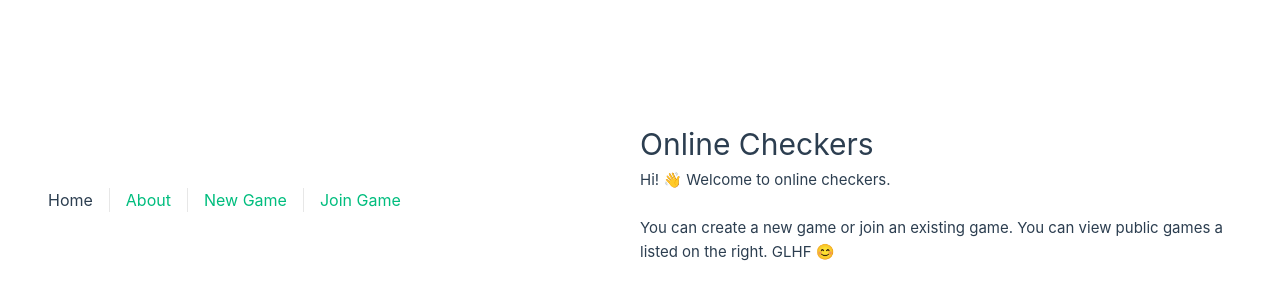
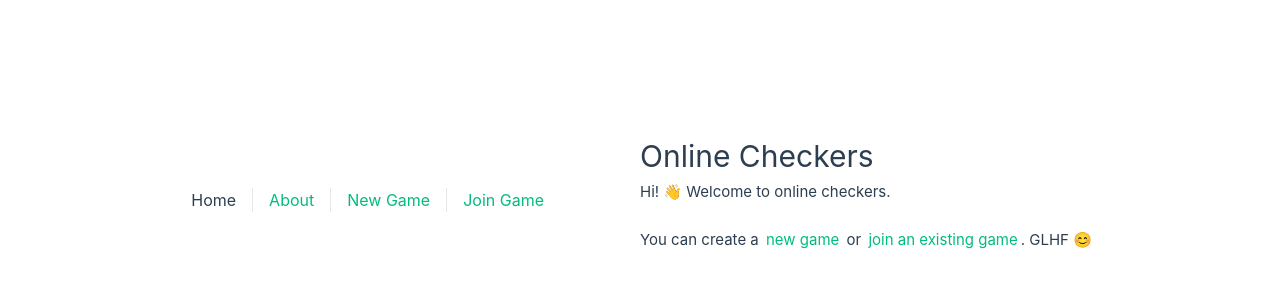
Before and after one commit to bostelk/online-checkers, a Vue app in the folder vue-project/: page / in a window 1280 px wide. Shown: the part 208-508 px from the top of the page. Built offline with nearby package versions, Linux system fonts and the light colour scheme; the HTML template or start-up script is replaced by a standard one.

Commit message:
Improve call to action.

```diff
--- a/vue-project/src/views/HomeView.vue
+++ b/vue-project/src/views/HomeView.vue
@@ -6,8 +6,8 @@
     <p>Hi! 👋 Welcome to online checkers.</p>
     <br />
     <p>
-      You can create a new game or join an existing game. You can view public games a listed on the
-      right. GLHF 😊
+      You can create a <RouterLink to="/games/new">new game</RouterLink> or
+      <RouterLink to="/games">join an existing game</RouterLink>. GLHF 😊
     </p>
   </div>
 </template>
```
